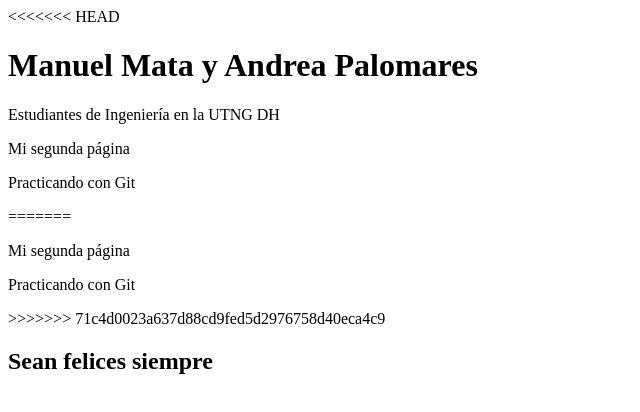
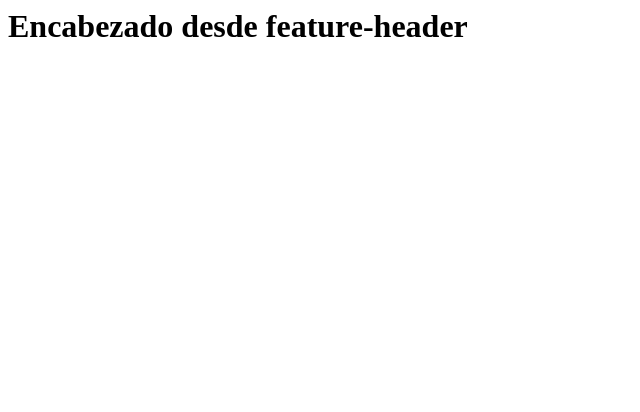
Before and after one commit to 18Manu/practica_jmmh_sapb, a plain HTML site: page index.html in a window 1280 px wide. Shown: the whole page, without its empty margins (0-640 px from the left). Drawn offline with Linux system fonts and the light colour scheme.

Commit message:
Modificar encabezado en feature-header

```diff
--- a/index.html
+++ b/index.html
@@ -1,6 +1 @@
-<<<<<<< HEAD
-<!DOCTYPE html><html lang="es"><head><meta charset="UTF-8"><title>Mi Segunda Página</title></head><body><h1>Manuel Mata y Andrea Palomares</h1><p>Estudiantes de Ingeniería en la UTNG DH</p><p>Mi segunda página</p><p>Practicando con Git</p></body></html>
-=======
-<p>Mi segunda página</p><p>Practicando con Git</p>
->>>>>>> 71c4d0023a637d88cd9fed5d2976758d40eca4c9
-<header><h2>Sean felices siempre</h2></header>
+<h1>Encabezado desde feature-header</h1>
```
